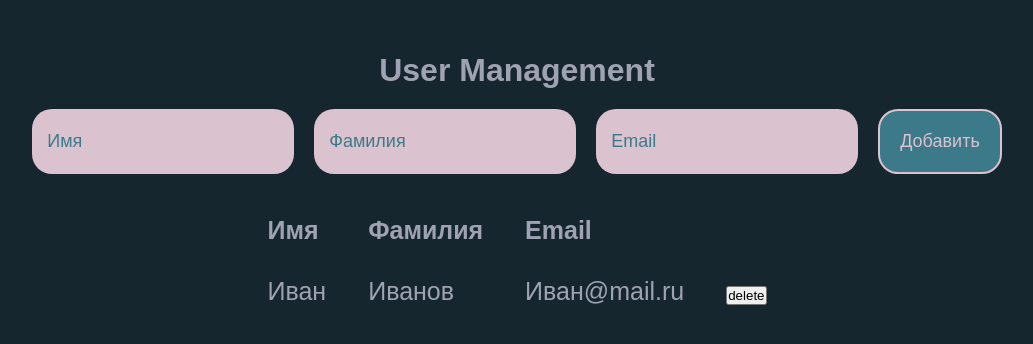
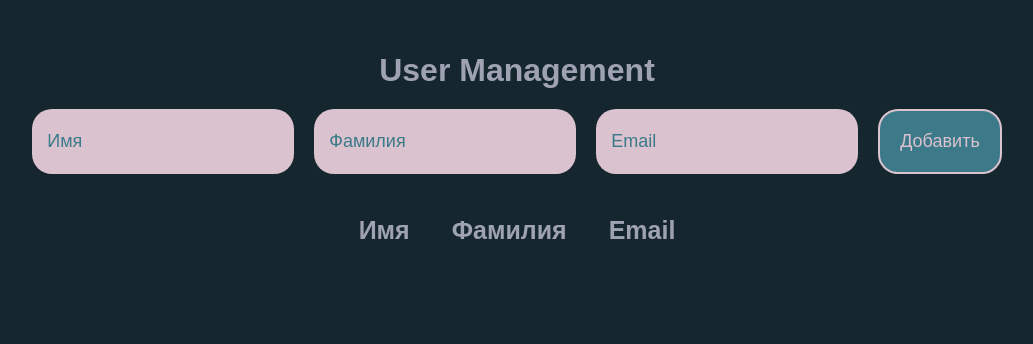
Before and after one commit to pozdnyakoks/ITWorkinTest, a React (Vite) app: page / in a window 1280 px wide. Shown: the top 344 px of the page, without its empty margins (123-1156 px from the left). Built offline with nearby package versions, Linux system fonts and the light colour scheme.

Commit message:
feat: add delete user

```diff
--- a/src/App.tsx
+++ b/src/App.tsx
@@ -6,7 +6,12 @@ import { useState, useEffect } from 'react';
 type userType = {
   name: string,
   surname: string,
-  email: string
+  email: string,
+  id: number
+}
+
+function randomNumber() {
+  return Math.ceil(Math.random() * 1000000000000000);
 }
 
 function App() {
@@ -14,6 +19,7 @@ function App() {
     name: "",
     surname: "",
     email: "",
+    id: -1
   });
 
   const [users, setUsers] = useState<userType[]>([]);
@@ -22,40 +28,50 @@ function App() {
     const usersLS = localStorage.getItem('users');
     if (usersLS !== null) {
       const dataUsers: userType[] = JSON.parse(usersLS) as userType[];
-      dataUsers;
       setUsers(dataUsers);
+
     }
-
-    users.map((user: userType, index) => {
-      createUser(user.name, user.surname, user.email, index)
-    })
+    console.log(users);
   }, [users])
 
-  const usersElements = users.map((user: userType, index) => createUser(user.name, user.surname, user.email, index));
+  const usersElements = users.map((user: userType) => {
+    return createUser(user.name, user.surname, user.email, user.id)
+  });
 
   function addUser(ev: React.FormEvent<HTMLFormElement>) {
     ev.preventDefault();
-    console.log('prevent')
+
+
+
     setUsers([
       ...users,
       formData
     ])
-    console.log(users)
 
     setFormData({
       name: "",
       surname: "",
       email: "",
+      id: -1
+    })
+  }
+
+  function deleteUser(ev: React.MouseEvent<HTMLButtonElement>, id: number) {
+    console.log(id)
+    console.log(ev.target)
+    setUsers((users) => {
+      return users.filter((user) => user.id !== id);
     })
   }
 
   function createUser(name: string, surname: string, email: string, id: number) {
+
     return (
-      <tr key={String(id)}>
+      <tr key={String(id)} id={String(id)}>
         <td>{name}</td>
         <td>{surname}</td>
         <td>{email}</td>
-        <td><button>delete</button></td>
+        <td><button onClick={(ev) => deleteUser(ev, id)}>delete</button></td>
       </tr>
     )
   }
@@ -64,7 +80,8 @@ function App() {
     const { name, value }: { name: string, value: string } = ev.target;
     setFormData(prevFormData => ({
       ...prevFormData,
-      [name]: value
+      [name]: value,
+      id: randomNumber()
     }))
   }
 
@@ -90,12 +107,6 @@ function App() {
         </thead>
         <tbody>
           {usersElements}
-          <tr>
-            <td>Иван</td>
-            <td>Иванов</td>
-            <td>Иван@mail.ru</td>
-            <td><button>delete</button></td>
-          </tr>
         </tbody>
       </table>
     </main>
```
